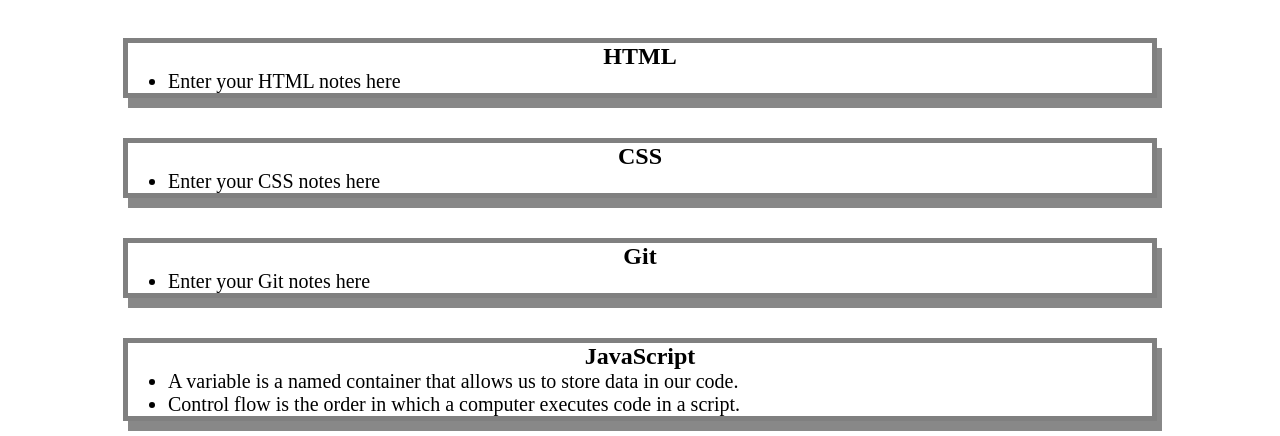
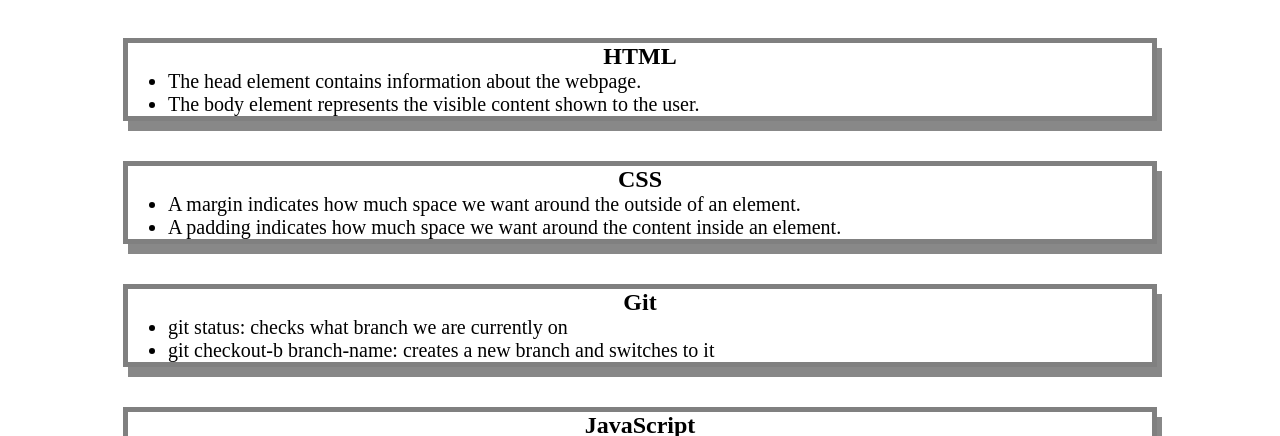
Before and after one commit to tatiya-w/prework-test-1, a plain HTML site: page index.html in a window 1280 px wide. Shown: the part 122-558 px from the top of the page. Drawn offline with Linux system fonts and the light colour scheme.

Commit message:
update HTML

```diff
--- a/index.html
+++ b/index.html
@@ -20,14 +20,16 @@
 
         </ul>
         <ul>
-          <li>Enter your HTML notes here</li>
+          <li>The head element contains information about the webpage.</li>
+          <li>The body element represents the visible content shown to the user.</li>
         </ul>
       </section>
 
       <section class="card" id="css-section">
         <h2>CSS</h2>
         <ul>
-          <li>Enter your CSS notes here</li>
+          <li>A margin indicates how much space we want around the outside of an element.</li>
+          <li>A padding indicates how much space we want around the content inside an element.</li>
         </ul>
       </section>
 
@@ -37,7 +39,8 @@
         </ul>
 
   <ul>
-    <li>Enter your Git notes here</li>
+    <li>git status: checks what branch we are currently on</li>
+    <li>git checkout-b branch-name: creates a new branch and switches to it</li>
   </ul>
       </section>
 
```
Also changed, not shown: 1 other file.
